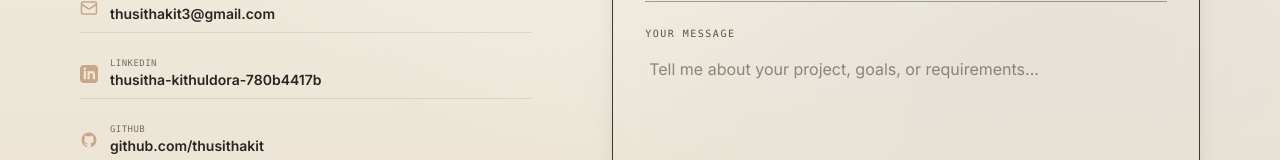
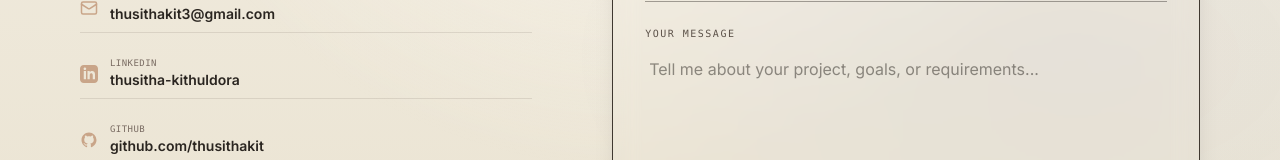
Before and after one commit to thusithakit/portfolio-v2.0, a Next.js app: page / in a window 1280 px wide. Shown: the part 5350-5510 px from the top of the page. Built offline with nearby package versions, Linux system fonts and the light colour scheme; no server answers.

Commit message:
feat: initialize portfolio landing page with interactive canvas, scrollspy navigation, and project showcase sections (#2)

```diff
--- a/src/app/page.tsx
+++ b/src/app/page.tsx
@@ -883,7 +883,7 @@ export default function PortfolioPage() {
                   </svg>
                   <div className="flex flex-col">
                     <span className="font-mono text-[9px] uppercase tracking-wider text-ink-300">LinkedIn</span>
-                    <span className="font-semibold text-cream-100">thusitha-kithuldora-780b4417b</span>
+                    <span className="font-semibold text-cream-100">thusitha-kithuldora</span>
                   </div>
                 </a>
 
```
